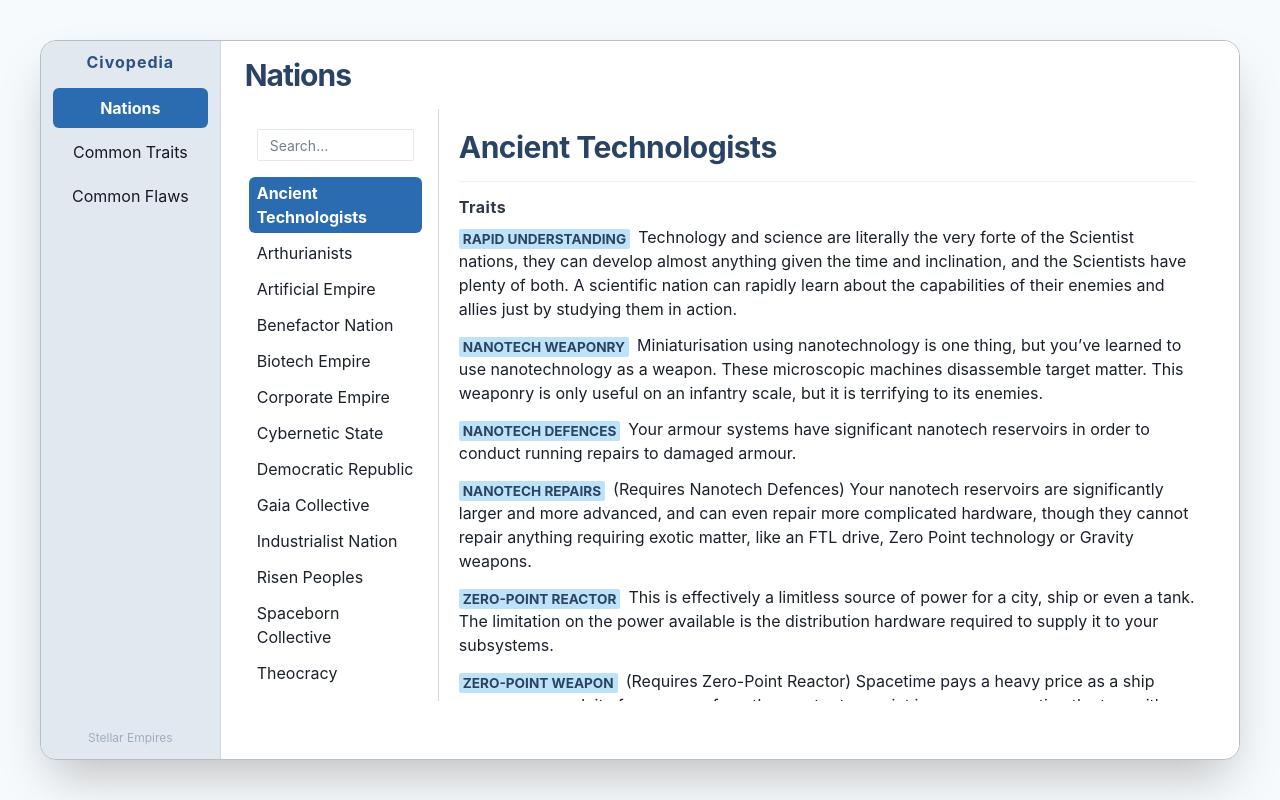
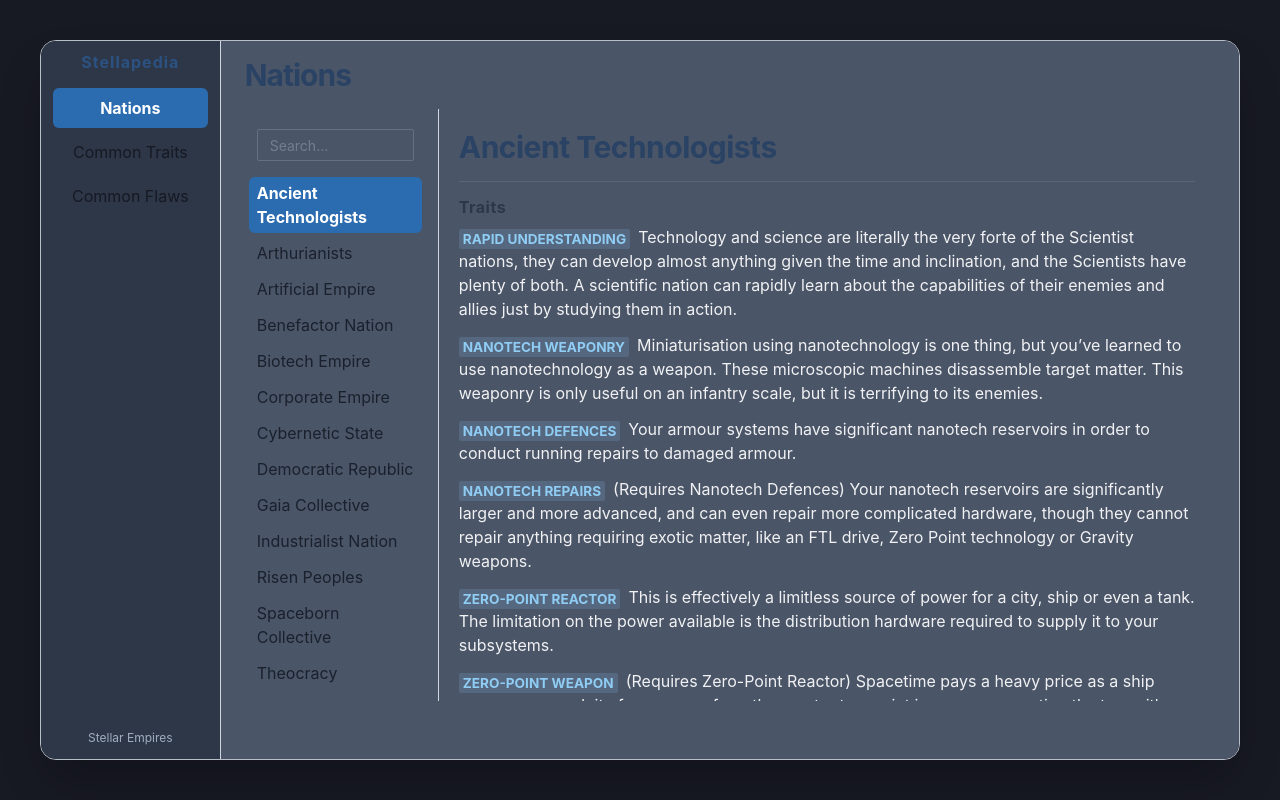
Before and after one commit to tcgm/StellarEmpires, a React (Create React App) app in the folder stellar-empires/: page / in a window 1280 px wide. Built offline with nearby package versions, Linux system fonts and the light colour scheme.

Commit message:
2025-7-15 1054pm

```diff
--- a/stellar-empires/src/App.css
+++ b/stellar-empires/src/App.css
@@ -1,6 +1,4 @@
 body {
-  background: #f7faff;
-  color: #20242a;
   font-family: 'Segoe UI', Arial, sans-serif;
 }
 button {
--- a/stellar-empires/src/App.tsx
+++ b/stellar-empires/src/App.tsx
@@ -1,5 +1,5 @@
 import React, { useState } from "react";
-import { Box, Flex, Heading, List, ListItem, Text } from "@chakra-ui/react";
+import { Box, Flex, Heading, List, ListItem, Text, useColorModeValue } from "@chakra-ui/react";
 import NationBrowser from "./components/NationBrowser";
 import CommonTab from "./components/CommonTab";
 import nations from "./data/nations.json";
@@ -22,7 +22,7 @@ const App: React.FC = () => {
     <Flex
       h="100vh"
       w="100vw"
-      bg="gray.50"
+      bg={useColorModeValue('gray.50', 'gray.900')}
       justify="center"
       align="center"
       overflow="hidden"
@@ -31,7 +31,7 @@ const App: React.FC = () => {
         w="100%"
         maxW="1200px"
         h="90vh"
-        bg="gray.100"
+        bg={useColorModeValue('gray.100', 'gray.800')}
         borderRadius="2xl"
         boxShadow="2xl"
         border="1px solid #b7bec7"
@@ -43,7 +43,7 @@ const App: React.FC = () => {
         <Box
           w={["36%", "24%", "19%", "15%"]}
           minW={["120px", "140px", "170px"]}
-          bg="gray.200"
+          bg={useColorModeValue('gray.200', 'gray.700')}
           p={3}
           borderRight="1px solid #d0d6df"
           display="flex"
@@ -58,7 +58,7 @@ const App: React.FC = () => {
             textAlign="center"
             letterSpacing="1px"
           >
-            Civopedia
+            Stellapedia
           </Heading>
           <List spacing={1}>
             {TAB_LIST.map(tab => (
@@ -95,7 +95,7 @@ const App: React.FC = () => {
           direction="column"
           flex="1"
           minH={0}
-          bg="white"
+          bg={useColorModeValue('gray.50', 'gray.600')}
         >
           <Heading
             size="lg"
--- a/stellar-empires/src/components/CommonTab.tsx
+++ b/stellar-empires/src/components/CommonTab.tsx
@@ -23,7 +23,7 @@ const CommonTab: React.FC<Props> = ({ title, items, color }) => {
     <Flex className="commonTab" direction="column" h="100%" minH={0} maxH="100%">
       {/* Heading and Tabs (fixed, not scrolling) */}
       <Box className="heading">
-        <Heading as="h2" size="md" mb={3} color="gray.800">{title}</Heading>
+        {/* <Heading as="h2" size="md" mb={3} color="gray.800">{title}</Heading> */}
         {!isArray && (
           <Flex mb={2} gap={2} flexWrap="wrap">
             {categoryKeys.map((cat) => (
--- a/stellar-empires/src/index.css
+++ b/stellar-empires/src/index.css
@@ -18,5 +18,4 @@ html, body, #root {
   margin: 0;
   padding: 0;
   overflow: hidden; /* Prevent window/body scrollbars */
-  background: #f6f8fa;
 }
--- a/stellar-empires/src/index.tsx
+++ b/stellar-empires/src/index.tsx
@@ -3,12 +3,14 @@ import ReactDOM from "react-dom/client";
 import App from "./App";
 import { ChakraProvider, ColorModeScript } from "@chakra-ui/react";
 import './index.css';
+import chakraDarkTheme from "./themes/chakraDark";
 
 const root = ReactDOM.createRoot(document.getElementById("root") as HTMLElement);
 root.render(
   <React.StrictMode>
-    <ChakraProvider>
-      <ColorModeScript initialColorMode="dark" />
+    {/* OUTSIDE ChakraProvider! */}
+    <ColorModeScript initialColorMode={chakraDarkTheme.config.initialColorMode} />
+    <ChakraProvider theme={chakraDarkTheme}>
       <App />
     </ChakraProvider>
   </React.StrictMode>
--- /dev/null
+++ b/stellar-empires/src/themes/chakraDark.ts
@@ -0,0 +1,10 @@
+import { extendTheme, ThemeConfig } from "@chakra-ui/react";
+
+const config: ThemeConfig = {
+  initialColorMode: "dark",
+  useSystemColorMode: false,
+};
+
+const chakraDarkTheme = extendTheme({ config });
+
+export default chakraDarkTheme;
```
Also changed, not shown: stellar-empires/eslint.config.mjs (added, +19 -0 lines), stellar-empires/package.json (+6 -1 lines), 1 other file (tests, documents, lock files or other folders).
